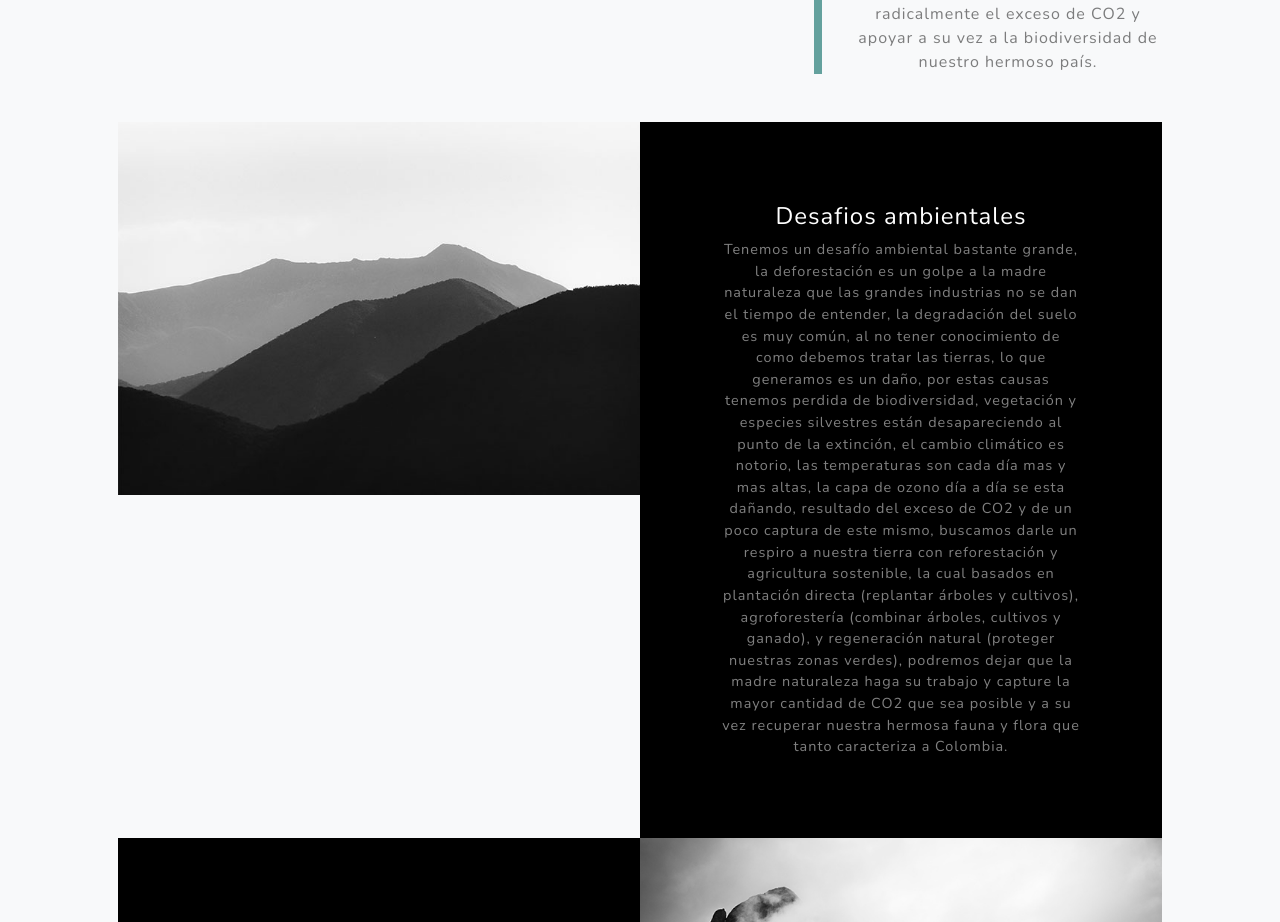
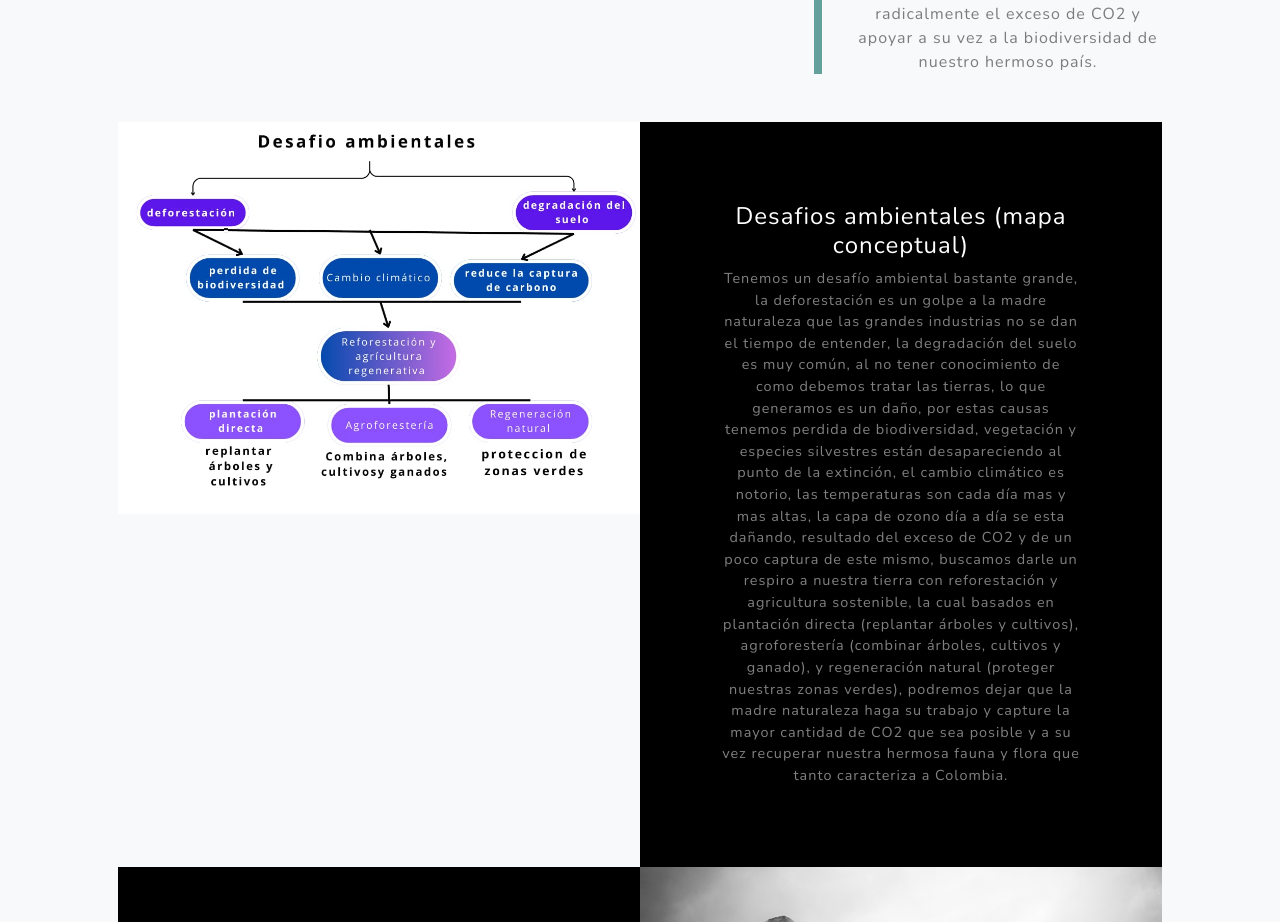
Before and after one commit to camcast-code/Desarrollo-sostenible, a plain HTML site: page index.html in a window 1280 px wide. Shown: the part 2348-3270 px from the top of the page. Drawn offline with nearby package versions, Linux system fonts and the light colour scheme.

Commit message:
Update index.html

```diff
--- a/index.html
+++ b/index.html
@@ -85,12 +85,12 @@ Nuestro proyecto busca concientizar y educar la manera correcto del uso del suel
                 </div>
                 <!-- Project One Row-->
                 <div class="row gx-0 mb-5 mb-lg-0 justify-content-center">
-                    <div class="col-lg-6"><img class="img-fluid" src="assets/img/demo-image-01.jpg" alt="..." /></div>
+                    <div class="col-lg-6"><img class="img-fluid" src="assets/img/desafio.jpg" alt="mapa conceptual" /></div>
                     <div class="col-lg-6">
                         <div class="bg-black text-center h-100 project">
                             <div class="d-flex h-100">
                                 <div class="project-text w-100 my-auto text-center text-lg-left">
-                                    <h4 class="text-white">Desafios ambientales</h4>
+                                    <h4 class="text-white">Desafios ambientales (mapa conceptual)</h4>
                                     <p class="mb-0 text-white-50">Tenemos un desafío ambiental bastante grande, la deforestación es un golpe a la madre naturaleza que las grandes industrias no se dan el tiempo de entender, la degradación del suelo es muy común, al no tener conocimiento de como debemos tratar las tierras, lo que generamos es un daño, por estas causas tenemos perdida de biodiversidad, vegetación y especies silvestres están desapareciendo al punto de la extinción, el cambio climático es notorio, las temperaturas son cada día mas y mas altas, la capa de ozono día  a día se esta dañando, resultado del exceso de CO2 y de un poco captura de este mismo, buscamos darle un respiro a nuestra tierra con reforestación y agricultura sostenible, la cual basados en plantación directa (replantar árboles y cultivos), agroforestería (combinar árboles, cultivos y ganado), y regeneración natural (proteger nuestras zonas verdes), podremos dejar que la madre naturaleza haga su trabajo y capture la mayor cantidad de CO2 que sea posible y a su vez recuperar nuestra hermosa fauna y flora que tanto caracteriza a Colombia.
 </p>
                                 </div>
```
